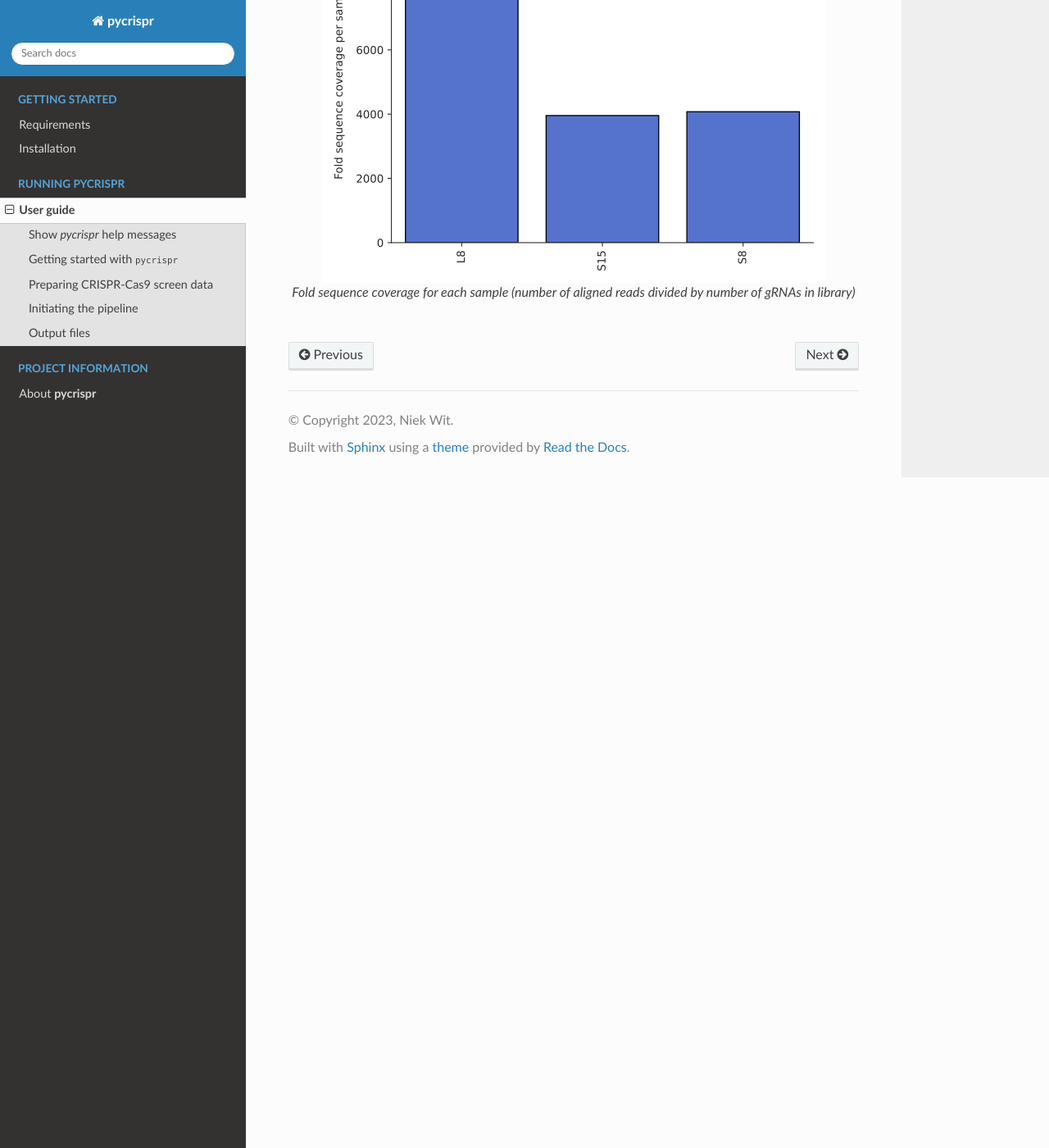
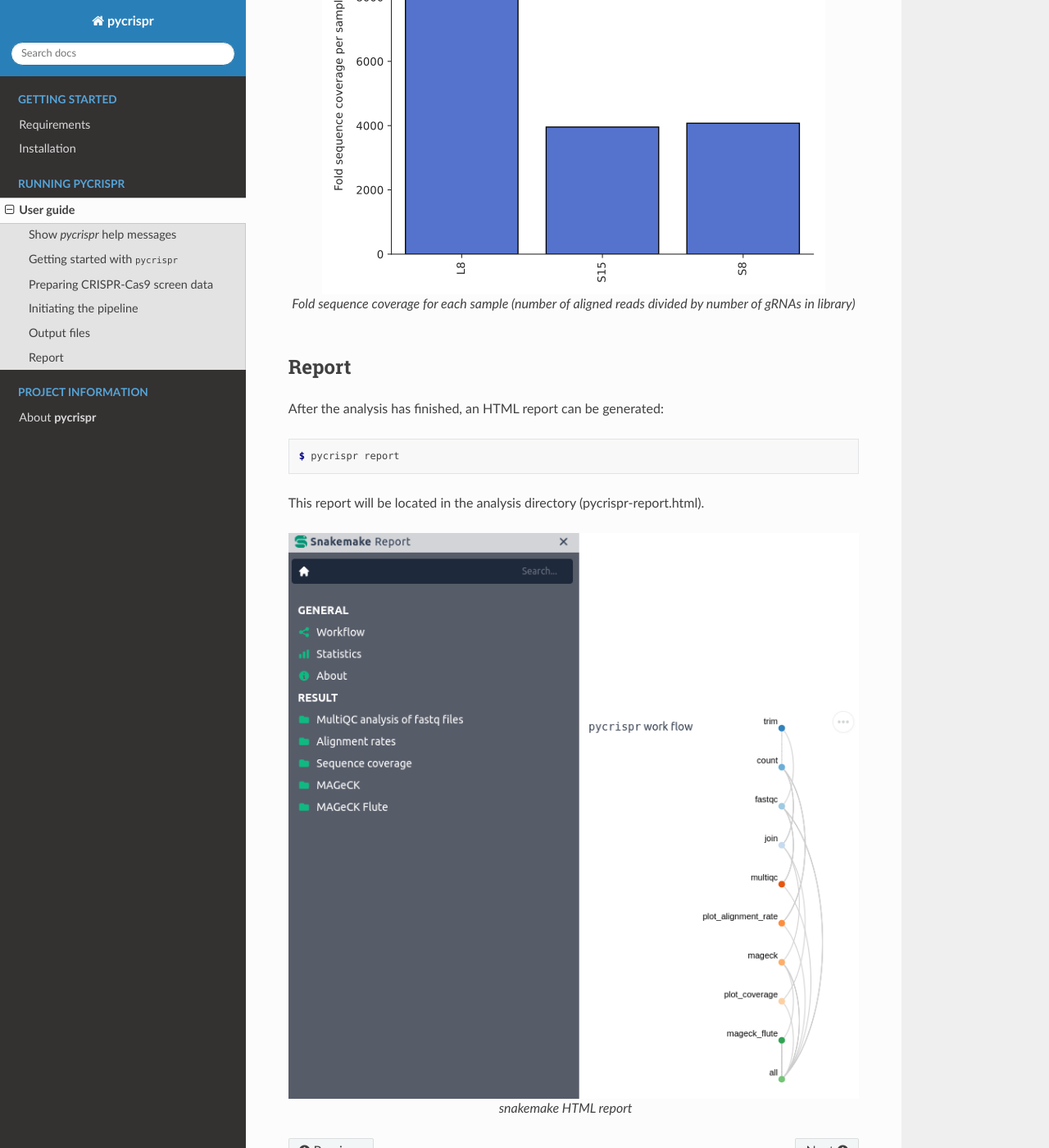
Before and after one commit to niekwit/pycrispr, a Sphinx documentation site: the page built from docs/source/execution/userguide.rst, in a window 1280 px wide and 1400 px high, scrolled down 4567 px. Shown: the whole window at 82% size. Built offline with Sphinx 7.4.7 and the Read the Docs theme 2.0.0, drawn with Linux system fonts in a browser that asks for light colours; some of the changed text lies outside the part shown.

Commit message:
updated documentation

```diff
--- a/docs/source/execution/userguide.rst
+++ b/docs/source/execution/userguide.rst
@@ -68,6 +68,7 @@ Getting started with ``pycrispr``
       comparisons: #test vs control
             1: S8_vs_L8 #sample names are file names without extension
             2: S15_vs_L8
+            3: S8,S15_vs_L8 #samples can be pooled
    resources:
       account: JNATHAN-SL3-CPU
       partition: cclake
@@ -174,3 +175,20 @@ Graphs showing the alignment rates and the fold sequence coverage can be found i
    :align: center
 
    Fold sequence coverage for each sample (number of aligned reads divided by number of gRNAs in library)
+
+
+Report
+------------------------------------
+
+After the analysis has finished, an HTML report can be generated:
+
+.. code-block:: console
+
+   $ pycrispr report
+
+This report will be located in the analysis directory (pycrispr-report.html).
+
+.. figure:: report.png
+   :align: center
+
+   `snakemake` HTML report
--- a/docs/source/getting_started/requirements.rst
+++ b/docs/source/getting_started/requirements.rst
@@ -20,3 +20,5 @@ Software
 It should also be possible to run ``pycrispr`` on MacOS via *Conda/Mamba* but this has not been tested yet.
 
 All other software dependencies are taken care of by the ``snakemake`` workflow management system.
+
+.. note:: `pycrispr` makes use of `snakemake` `wrappers <https://snakemake-wrappers.readthedocs.io/en/stable/>`_, so an Internet connection is required.
```
Also changed, not shown: docs/source/execution/dag.png, docs/source/execution/report.png (added).
